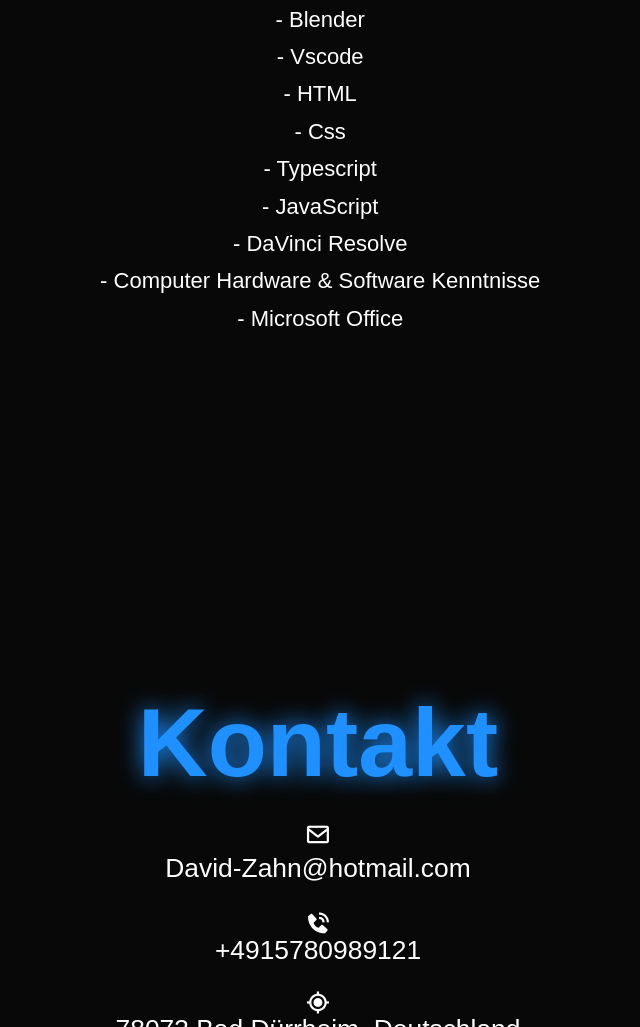
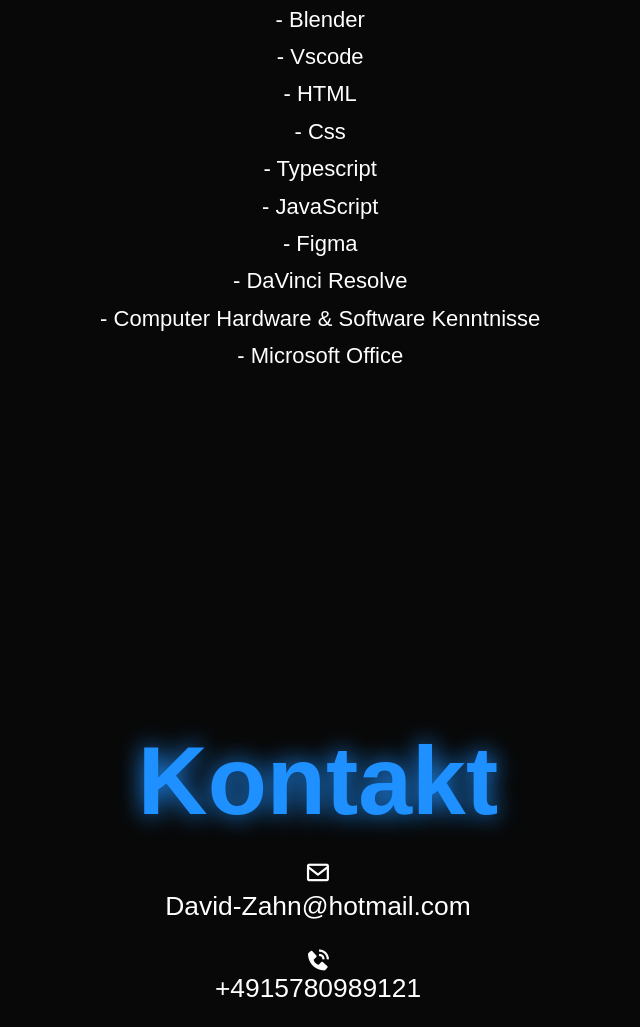
Before and after one commit to DavidZ1407/Portfolio, a plain HTML site: page portfolio.html in a window 1280 px wide. Shown: the part 3105-4132 px from the top of the page, without its empty margins (322-962 px from the left). Drawn offline with nearby package versions, Linux system fonts and the light colour scheme.

Commit message:
Korrektur

```diff
--- a/portfolio.html
+++ b/portfolio.html
@@ -90,7 +90,7 @@
         <div class="col">
           <div class="col_box">
             <img src="./Picture/8 Korallen.JPG" data-video="./Video/8 Korallen.mp4"
-              data-description="Korallen, die aus einer Sphere und Subdivision Surface Modifier ">
+              data-description="Korallen, die aus einer Sphere und Subdivision Surface Modifier">
           </div>
         </div>
         <div class="col">
@@ -166,6 +166,7 @@
       <li>- Css</li>
       <li>- Typescript</li>
       <li>- JavaScript</li>
+      <li>- Figma</li>
       <li>- DaVinci Resolve</li>
       <li>- Computer Hardware & Software Kenntnisse</li>
       <li>- Microsoft Office</li>
```
